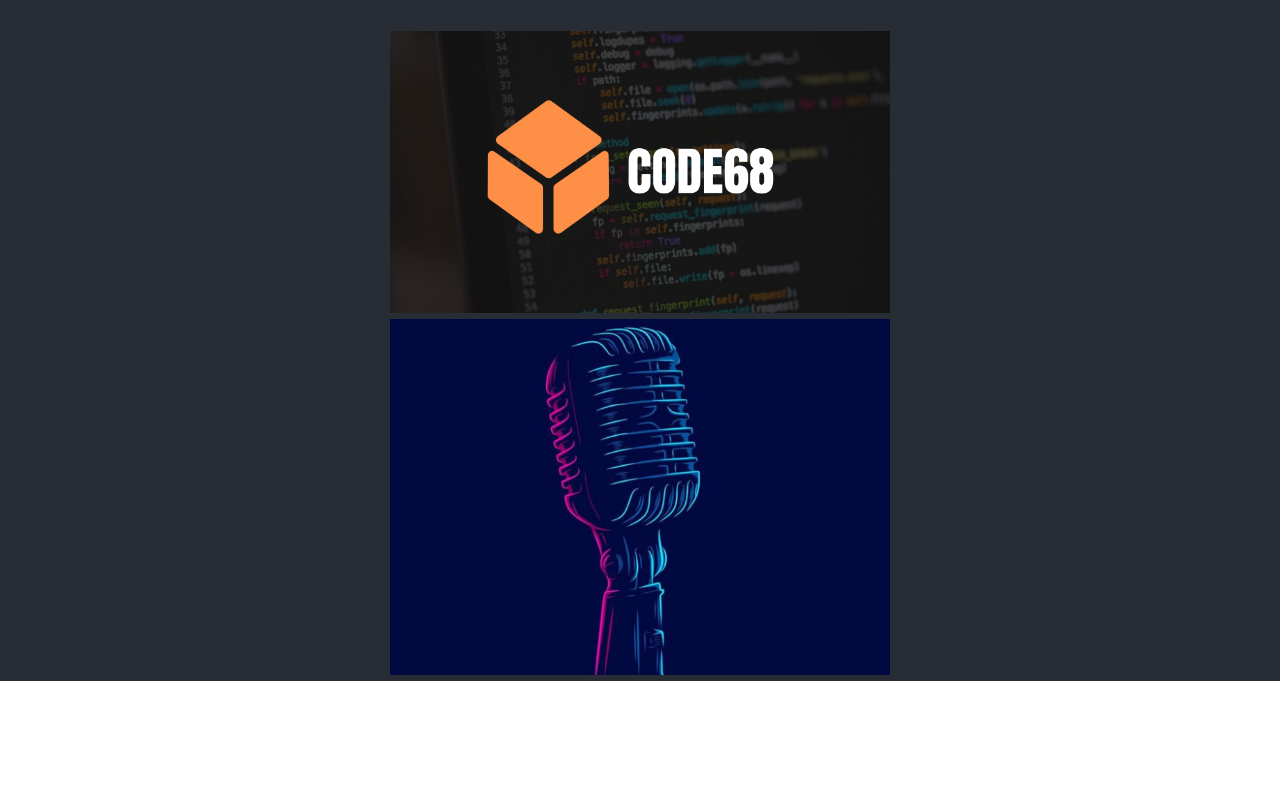
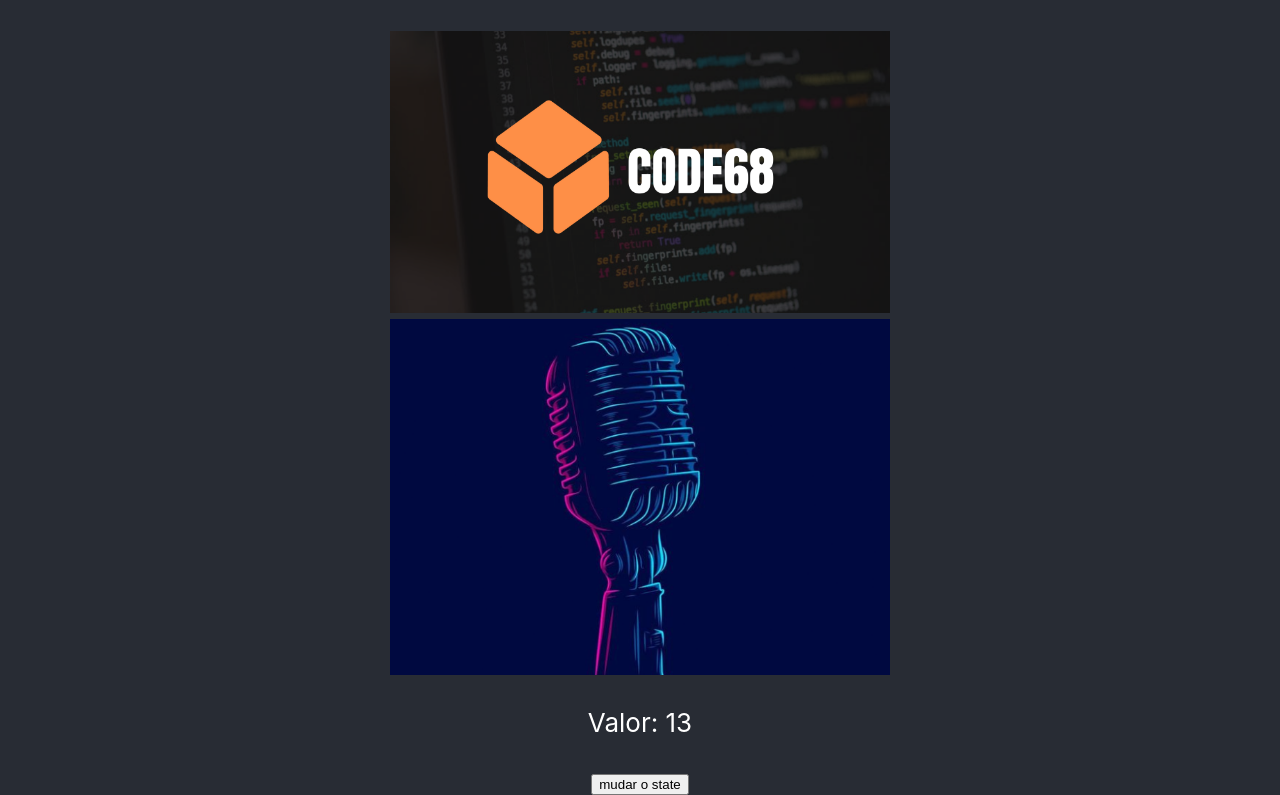
Before and after one commit to malinhodev/parquinho-react, a React (Create React App) app in the folder sessao-3/: page / in a window 1280 px wide. Shown: the part 213-1008 px from the top of the page. Before the commit the page ends 894 px from the top, so only its background shows below. Built offline with nearby package versions, Linux system fonts and the light colour scheme.

Commit message:
aprendendo sobre hooks cconhecendo useState

```diff
--- a/sessao-3/src/App.js
+++ b/sessao-3/src/App.js
@@ -1,6 +1,7 @@
 
 import './App.css';
 import microphone from './assets/bg-desktop.png'
+import ManageData from './components/ManageData';
 
 function App() {
   return (
@@ -14,6 +15,8 @@
         <div>
           <img src={microphone} alt="imagem microfone vintage" />
         </div>
+
+        <ManageData />
       </header>
     </div>
   );
--- /dev/null
+++ b/sessao-3/src/components/ManageData.jsx
@@ -0,0 +1,15 @@
+import { useState } from "react"
+
+const ManageData = () => {
+    const [number,setNumber] = useState(13)
+  return (
+    <div>
+        <div>
+            <p> Valor: {number}</p>
+            <button onClick={()=> setNumber(22)}>mudar o state</button>
+        </div>
+    </div>
+  )
+}
+
+export default ManageData
```
